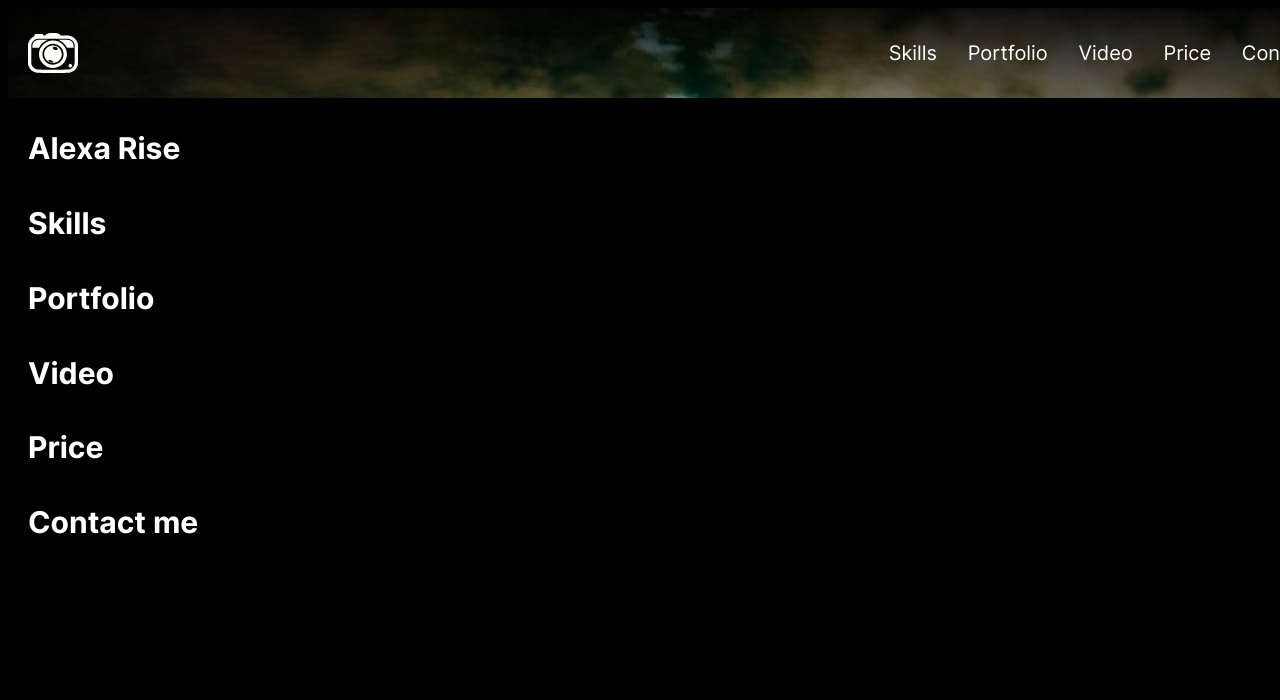
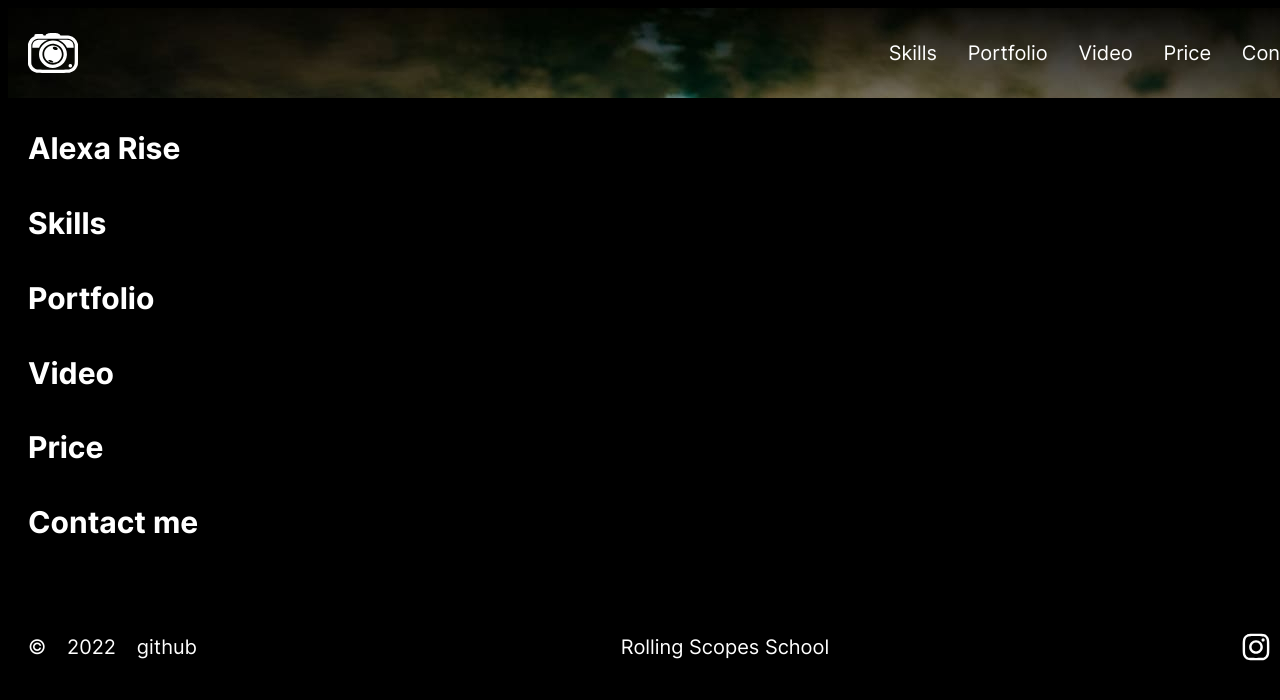
Before and after one commit to KosIrina/RSS-JSFEPRESCHOOL, a plain HTML site: page portfolio/index.html in a window 1280 px wide. Shown: the top 700 px of the page. Drawn offline with Linux system fonts and the light colour scheme.

Commit message:
feat: fill footer and add styles to it

```diff
--- a/portfolio/index.html
+++ b/portfolio/index.html
@@ -68,7 +68,22 @@
 
     <footer class="footer">
         <div class="container">
+            <div class="footer-data">
+                <span>©</span>
+                <span>2022</span>
+                <span><a href="https://github.com/KosIrina" class="github-link">github</a></span>
+            </div>
 
+            <div class="rss">
+                <span><a href="https://rs.school/js-stage0/" class="rss-link">Rolling Scopes School</a></span>
+            </div>
+
+            <div class="social-list">
+                <div class="instagram"></div>
+                <div class="facebook"></div>
+                <div class="twitter"></div>
+                <div class="pinterest"></div>
+            </div>
         </div>
     </footer>
 
--- a/portfolio/style.css
+++ b/portfolio/style.css
@@ -87,7 +87,9 @@ header > .container {
   transition: 0.5s;
 }
 
-.navigation-link:hover {
+.navigation-link:hover,
+.github-link:hover,
+.rss-link:hover {
   color: #BDAE82;
 }
 
@@ -126,3 +128,72 @@ header > .container {
 .russian {
   cursor: pointer;
 }
+
+footer > .container {
+  display: flex;
+  justify-content: space-between;
+  align-items: center;
+  height: 150px;
+}
+
+.footer-data {
+  display: flex;
+  justify-content: space-between;
+  align-items: center;
+  width: 182px;
+  height: 50px;
+  padding-right: 13px;
+}
+
+.github-link,
+.rss-link {
+  color: #ffffff;
+  text-decoration: none;
+}
+
+.rss > span {
+  padding: 12.335px 0;
+}
+
+.social-list {
+  display: flex;
+  justify-content: space-between;
+  align-items: center;
+  width: 188px;
+  height: 50px;
+}
+
+.instagram {
+  background-image: url('./assets/svg/instagram.svg');
+}
+
+.facebook {
+  background-image: url('./assets/svg/facebook.svg');
+}
+
+.twitter {
+  background-image: url('./assets/svg/twitter.svg');
+}
+
+.pinterest {
+  background-image: url('./assets/svg/pinterest.svg');
+}
+
+.instagram,
+.facebook,
+.twitter,
+.pinterest {
+  width: 32px;
+  height: 32px;
+  background-size: contain;
+  background-repeat: no-repeat;
+  cursor: pointer;
+  transition: 0.5s;
+}
+
+.instagram:hover,
+.facebook:hover,
+.twitter:hover,
+.pinterest:hover {
+  filter: invert(25%) sepia(32%) saturate(314%) hue-rotate(5deg) brightness(96%) contrast(86%);
+}
```
